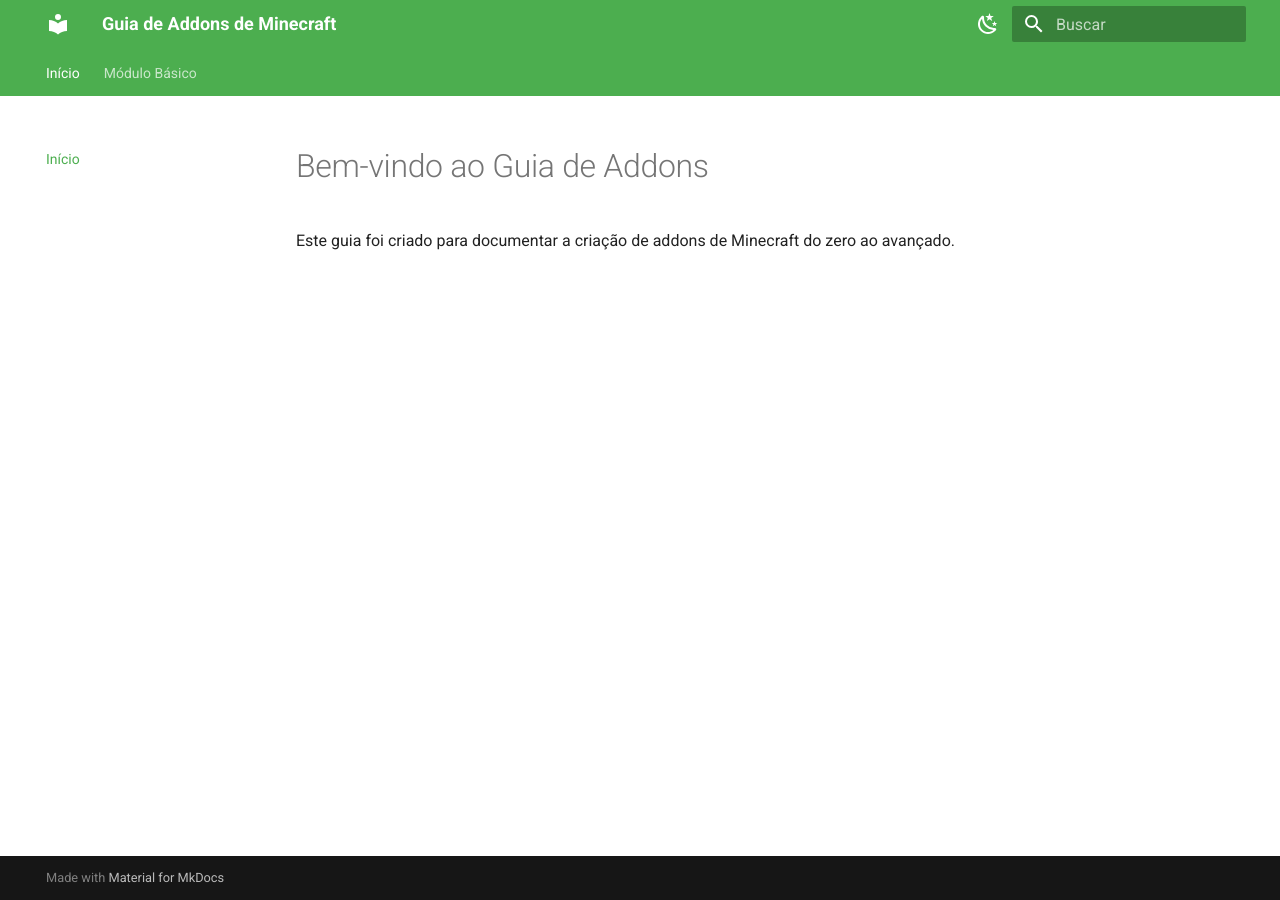
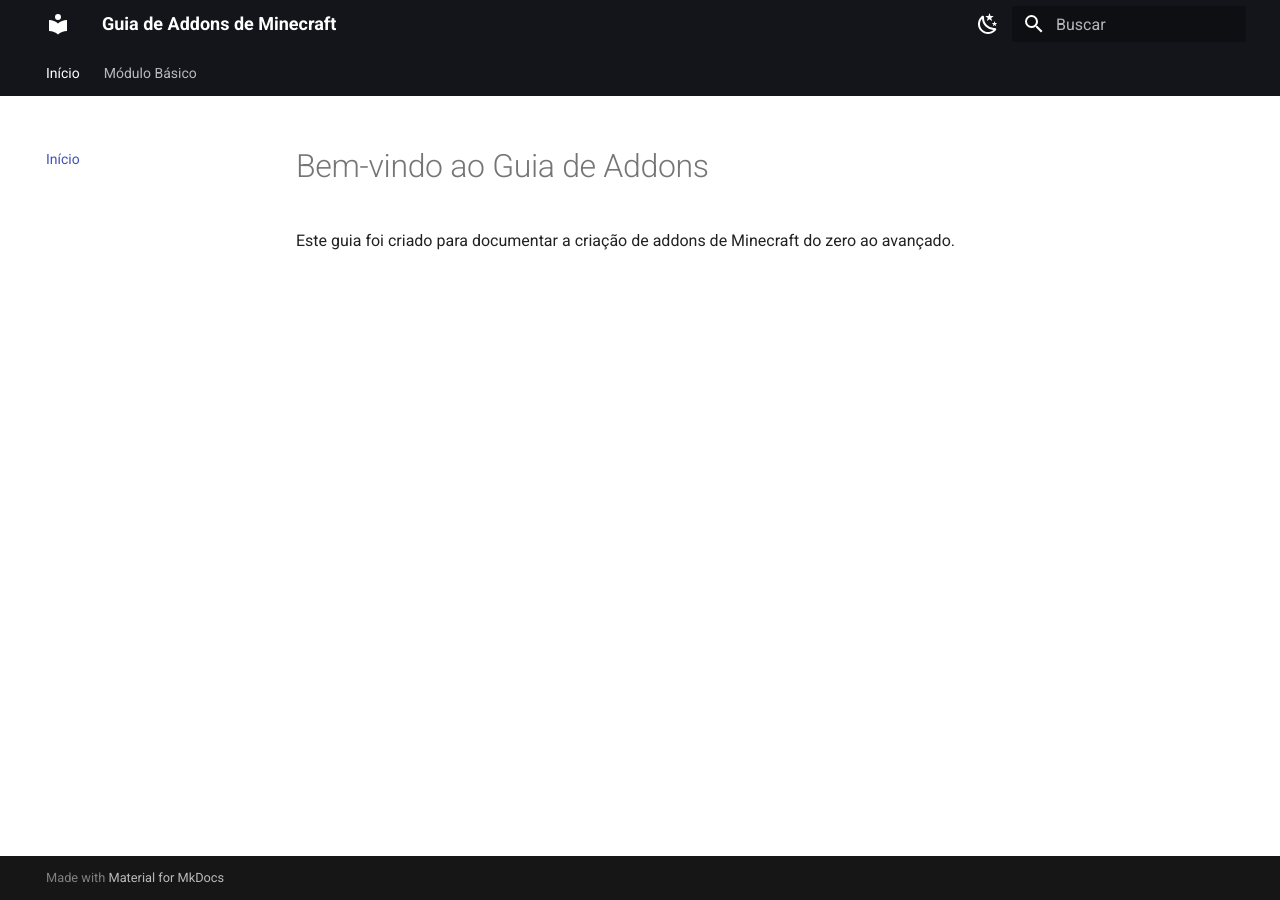
Before and after one commit to natjllx/minecraft-addons-guide, an MkDocs documentation site: the page built from docs/index.md, in a window 1280 px wide. Built offline with MkDocs 1.6.1 and Material for MkDocs 9.7.7, drawn with Linux system fonts in a browser that asks for light colours.

Commit message:
mkdocs.yml

```diff
--- a/mkdocs.yml
+++ b/mkdocs.yml
@@ -6,10 +6,10 @@ theme:
   name: material
   language: pt-BR
   palette:
-    - media: "(prefers-color-scheme: light)"
+    - media: "(prefers-color-scheme: black)"
       scheme: default
-      primary: green
-      accent: light green
+      primary: black
+      accent: blue
       toggle:
         icon: material/weather-night
         name: Mudar para tema escuro
```
